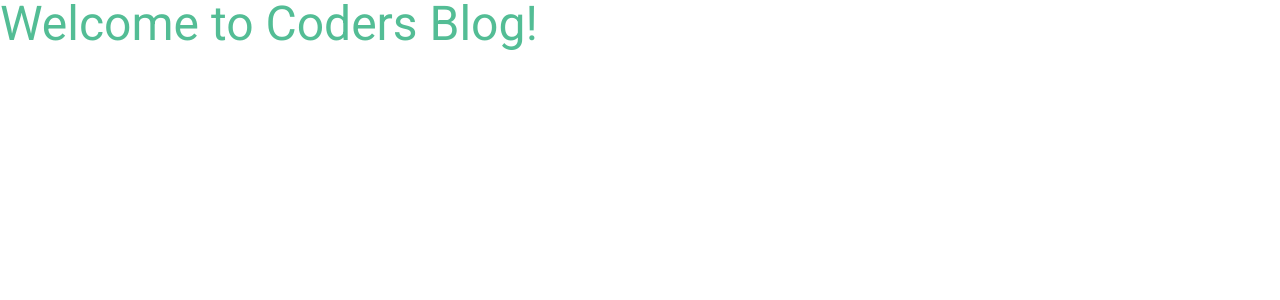
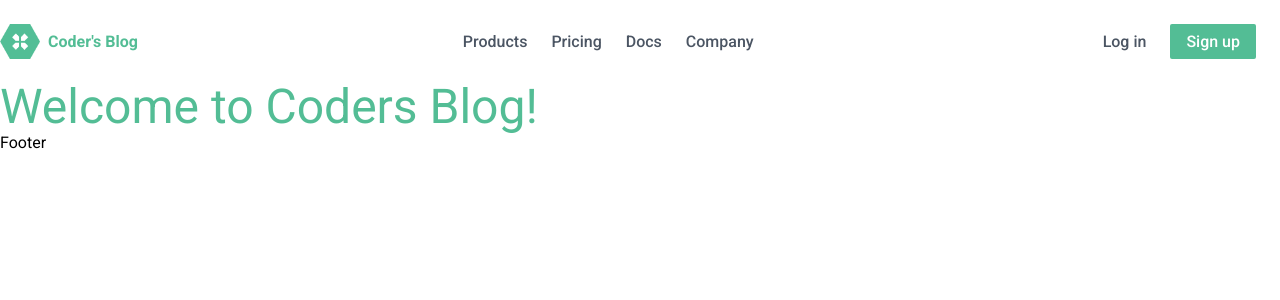
Before and after one commit to necelentano/nextjs-coders-blog, a Next.js app: page / in a window 1280 px wide. Shown: the top 300 px of the page. Built offline with nearby package versions, Linux system fonts and the light colour scheme.

Commit message:
Added Navbar Component

```diff
--- /dev/null
+++ b/components/Footer.tsx
@@ -0,0 +1,5 @@
+const Footer = () => {
+  return <footer>Footer</footer>;
+};
+
+export default Footer;
--- /dev/null
+++ b/components/Navbar.tsx
@@ -0,0 +1,46 @@
+import Image from "next/image";
+import Link from "next/link";
+
+const Navbar = () => {
+  return (
+    <nav className="flex items-center justify-between my-6">
+      <Link href="/">
+        <div className="flex items-center cursor-pointer">
+          <Image src="/logo.png" alt="Next JS Logo" width={40} height={35} />
+          <span className="font-bold ml-2 text-primary">Coder&apos;s Blog</span>
+        </div>
+      </Link>
+      <ul className="flex">
+        <li className="mr-6 font-medium  text-gray-600">
+          <a href="#">Products</a>
+        </li>
+        <li className="mr-6 font-medium  text-gray-600">
+          <a href="#">Pricing</a>
+        </li>
+        <li className="mr-6 font-medium  text-gray-600">
+          <a href="#">Docs</a>
+        </li>
+        <li className="mr-6 font-medium  text-gray-600">
+          <a href="#">Company</a>
+        </li>
+      </ul>
+      <ul className="flex">
+        <li className="mr-6 font-medium  text-gray-600">
+          <a href="#" className="hover:text-gray-400">
+            Log in
+          </a>
+        </li>
+        <li className="mr-6 font-medium  text-gray-600">
+          <a
+            href="#"
+            className="bg-primary py-2 px-4 rounded-sm text-white hover:bg-primary-dark transition-all"
+          >
+            Sign up
+          </a>
+        </li>
+      </ul>
+    </nav>
+  );
+};
+
+export default Navbar;
--- a/pages/_app.tsx
+++ b/pages/_app.tsx
@@ -1,10 +1,16 @@
 import "../styles/globals.css";
 import type { AppProps } from "next/app";
+import Navbar from "../components/Navbar";
+import Footer from "../components/Footer";
 
 function MyApp({ Component, pageProps }: AppProps) {
   return (
     <div className="container mx-auto font-sans">
-      <Component {...pageProps} />
+      <Navbar />
+      <main>
+        <Component {...pageProps} />
+      </main>
+      <Footer />
     </div>
   );
 }
```
Also changed, not shown: public/gitbook.svg (added), public/logo.png (added).
